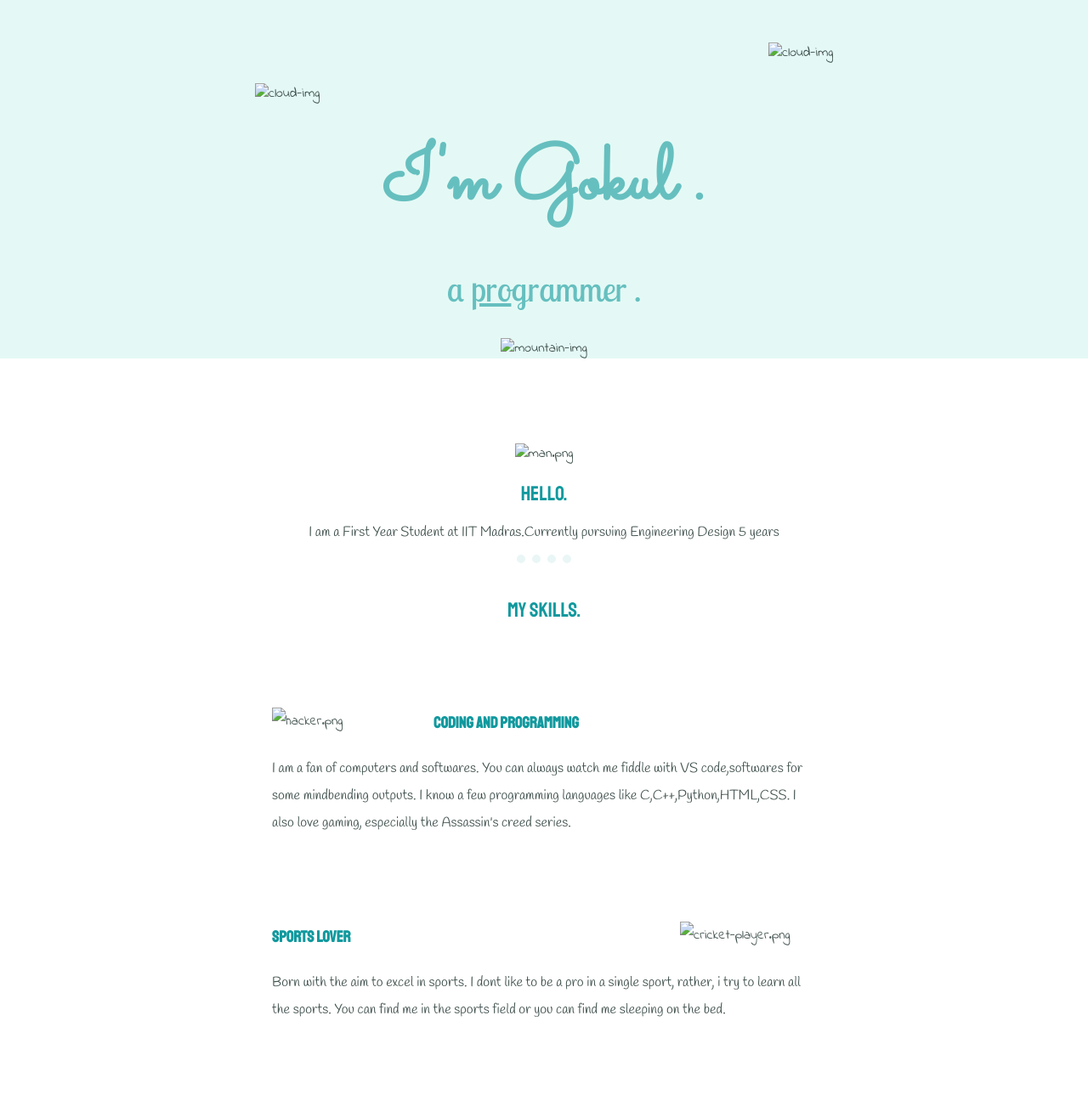
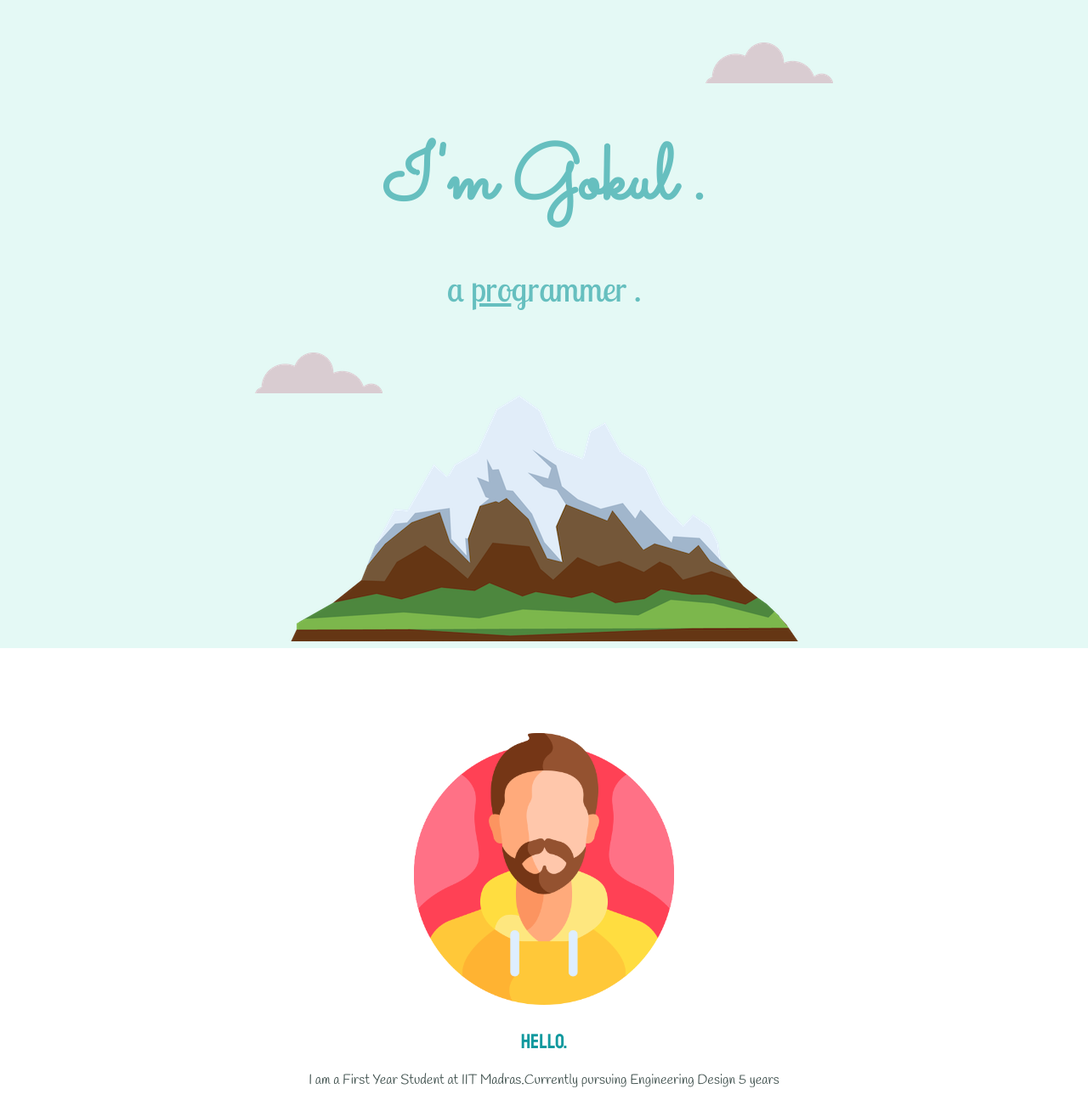
Before and after one commit to RobGoks12/website, a plain HTML site: page index.html in a window 1280 px wide. Shown: the top 1295 px of the page at 85% size. Drawn offline with Linux system fonts and the light colour scheme; files that its build step writes are made by us from their sources.

Commit message:
Update index.html

```diff
--- a/index.html
+++ b/index.html
@@ -5,7 +5,7 @@
     <meta http-equiv="X-UA-Compatible" content="IE=edge">
     <meta name="viewport" content="width=device-width, initial-scale=1.0">
     <title>Gokul</title>
-    <link rel="stylesheet" href="css/styles.css">
+    <link rel="stylesheet" href="styles.css">
     <link rel="icon" href="favicon.ico">
     <link rel="preconnect" href="https://fonts.googleapis.com">
     <link rel="preconnect" href="https://fonts.gstatic.com" crossorigin>
@@ -13,15 +13,15 @@
 </head>
 <body>
     <div class="topcontainer">
-    <img src="images/cloud.png" alt="cloud-img" class="top-cloud">
+    <img src="cloud.png" alt="cloud-img" class="top-cloud">
     <h1>I'm Gokul .</h1>
     <h2 class="desc">a <span class="u">pro</span>grammer .</h2>
-    <img src="images/cloud.png" alt="cloud-img" class="bottom-cloud">
-    <img src="images/mountain.png" alt="mountain-img" class="mountain">
+    <img src="cloud.png" alt="cloud-img" class="bottom-cloud">
+    <img src="mountain.png" alt="mountain-img" class="mountain">
     </div>
     <div class="middle-container">
         <div class="profile">
-          <img class="me" src="images/man.png" alt="man.png">
+          <img class="me" src="man.png" alt="man.png">
           <h2>Hello.</h2>
           <p>I am a First Year Student at IIT Madras.Currently pursuing Engineering Design 5 years</p>
         </div>
@@ -29,12 +29,12 @@
         <div class="skills">
           <h2>My Skills.</h2>
           <div class="skill-row">
-            <img class="hacker" src="images/hacker.png" alt="hacker.png">
+            <img class="hacker" src="hacker.png" alt="hacker.png">
             <h3>Coding and Programming</h3>
             <p>I am a fan of computers and softwares. You can always watch me fiddle with VS code,softwares for some mindbending outputs. I know a few programming languages like C,C++,Python,HTML,CSS. I also love gaming, especially the Assassin's creed series.</p>
           </div>
           <div class="skill-row">
-            <img class="player" src="images/cricket-player.png" alt="cricket-player.png">
+            <img class="player" src="cricket-player.png" alt="cricket-player.png">
             <h3>Sports Lover</h3>
             <p>Born with the aim to excel in sports. I dont like to be a pro in a single sport, rather, i try to learn all the sports. You can find me in the sports field or you can find me sleeping on the bed.</p>
           </div>
```
